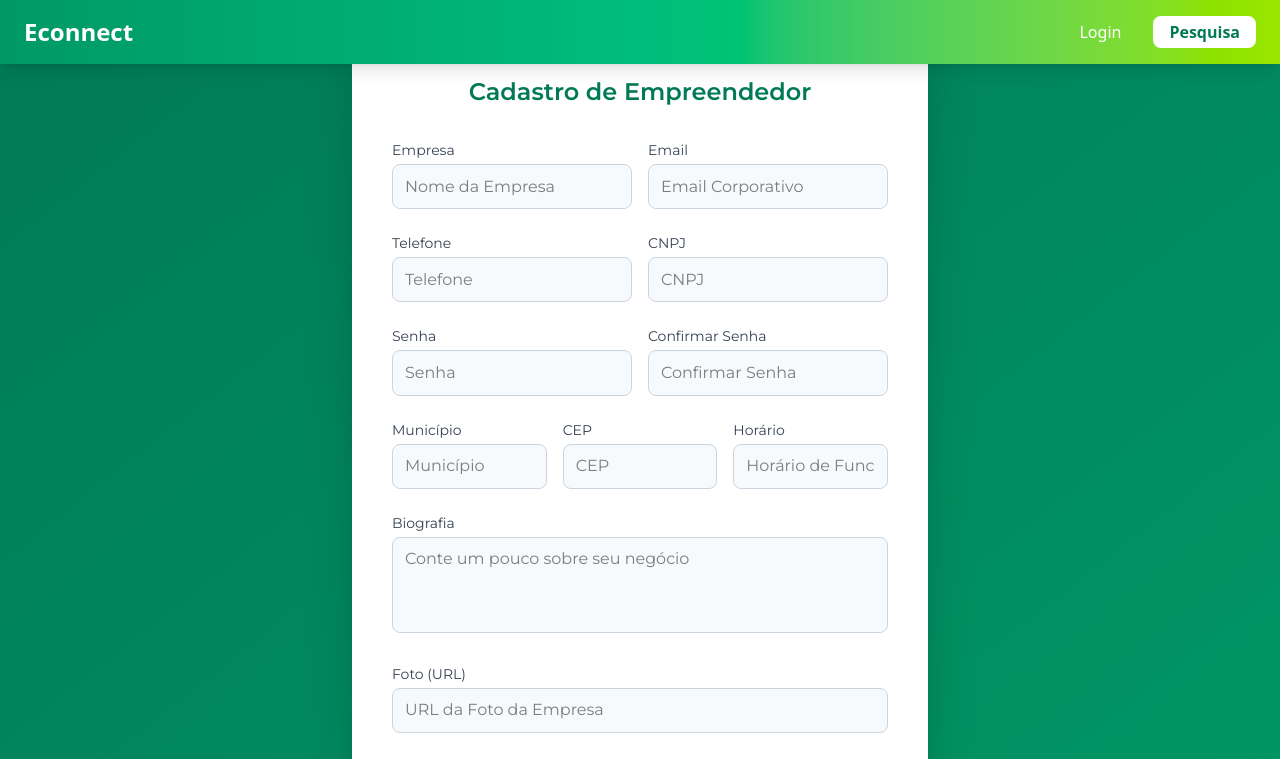
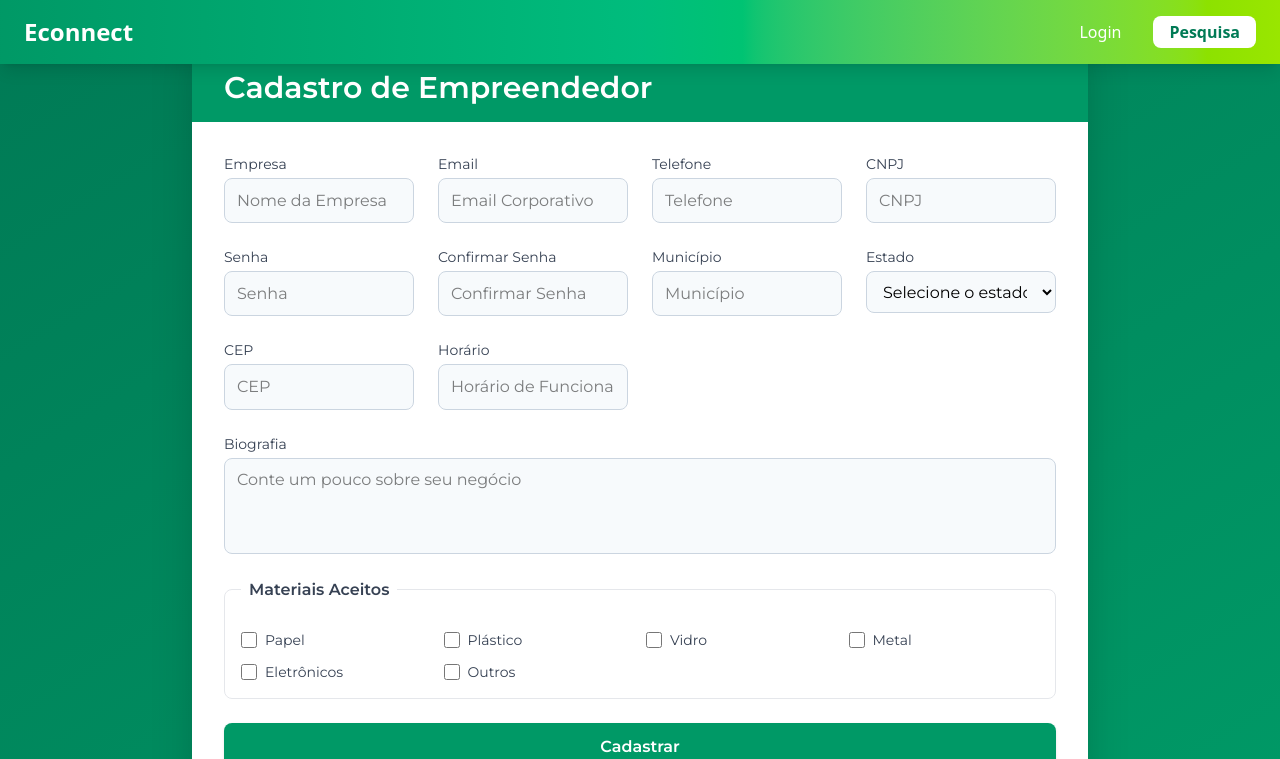
Before and after one commit to Rodrigo081pb/ECO-FINISH, an Angular app: page /cadastro in a window 1280 px wide. Shown: the top 759 px of the page. Built offline with nearby package versions, Linux system fonts and the light colour scheme.

Commit message:
Subindo teste de cadastro com formulario funcionando

```diff
--- a/db.json
+++ b/db.json
@@ -1,3 +1,22 @@
 {
-  "empreendedores": []
+  "empreendedores": [
+    {
+      "id": "a678",
+      "empresa": "Ecotest",
+      "email": "ecoteste@gmail.com",
+      "telefone": "81984423591",
+      "senha": "123efoda",
+      "municipio": "Camaragibe",
+      "cnpj": "95968559483859",
+      "cep": "96065-480",
+      "biografia": "",
+      "materiais": [
+        "Papel",
+        "Plástico",
+        "Eletrônicos",
+        "Vidro"
+      ],
+      "horario": "10 da manhã as 20 da noite"
+    }
+  ]
 }
--- a/package.json
+++ b/package.json
@@ -3,7 +3,7 @@
   "version": "0.0.0",
   "scripts": {
     "ng": "ng",
-    "start": "ng serve",
+    "iniciar": "ng serve",
     "build": "ng build",
     "watch": "ng build --watch --configuration development",
     "test": "ng test",
--- /dev/null
+++ b/proxy.conf.json
@@ -0,0 +1,8 @@
+{
+  "/api": {
+    "target": "http://localhost:3000",
+    "secure": false,
+    "changeOrigin": true,
+    "pathRewrite": { "^/api": "" }
+  }
+}
--- a/services/EmpreendedorService.service.ts
+++ b/services/EmpreendedorService.service.ts
@@ -13,14 +13,13 @@ export interface Empreendedor {
   cnpj: string;
   cep: string;
   biografia: string;
-  fotoUrl: string;
   materiais: string[];
   horario: string;
 }
 
 @Injectable({ providedIn: 'root' })
 export class EmpreendedorService {
-  private base = 'http://localhost:3000/api/empreendedores';
+  private base = 'http://localhost:3000/empreendedores';
   constructor(private http: HttpClient) {}
 
   criar(data: Empreendedor): Observable<Empreendedor> {
--- a/src/pages/cadastro/cadastro.component.css
+++ b/src/pages/cadastro/cadastro.component.css
@@ -6,7 +6,7 @@
   font-family: 'Montserrat', sans-serif;
 }
 
-/* Inputs */
+/* Inputs e selects */
 .input-field {
   width: 100%;
   padding: 0.6rem 0.75rem;
@@ -18,13 +18,13 @@
 .input-field:focus {
   outline: none;
   border-color: #10B981;
-  box-shadow: 0 0 0 3px rgba(16, 185, 129, 0.2);
+  box-shadow: 0 0 0 3px rgba(16,185,129,0.2);
 }
 
 /* Scrollbar customizado */
 .custom-scroll {
   scrollbar-width: thin;
-  scrollbar-color: rgba(255,255,255,0.3) transparent;
+  scrollbar-color: rgba(0,0,0,0.2) transparent;
 }
 .custom-scroll::-webkit-scrollbar {
   width: 6px;
@@ -33,11 +33,13 @@
   background: transparent;
 }
 .custom-scroll::-webkit-scrollbar-thumb {
-  background-color: rgba(255,255,255,0.3);
+  background-color: rgba(0,0,0,0.2);
   border-radius: 3px;
 }
 
-/* Pequeno ajuste para mobile estreito */
+/* Ajuste especial para telas muito estreitas */
 @media (max-width: 320px) {
-  .input-field { padding: 0.5rem 0.6rem; }
+  .input-field {
+    padding: 0.5rem 0.6rem;
+  }
 }
--- a/src/pages/cadastro/cadastro.component.html
+++ b/src/pages/cadastro/cadastro.component.html
@@ -1,106 +1,119 @@
 <!-- src/app/cadastro/cadastro.component.html -->
-<div class="min-h-screen flex items-center justify-center bg-gradient-to-br from-emerald-700 to-emerald-600 p-3">
-  <div class="bg-white dark:bg-gray-800 rounded-xl shadow-2xl w-full max-w-xl overflow-hidden">
-    <div class="px-6 py-8 sm:px-10 sm:py-10">
+<div class="h-screen flex items-center justify-center bg-gradient-to-br from-emerald-700 to-emerald-600 p-6">
+  <div class="w-full max-w-4xl bg-white dark:bg-gray-800 rounded-2xl shadow-2xl flex flex-col overflow-hidden">
+
     <br>
-      <h2 class="text-center text-2xl sm:text-2xl font-extrabold text-emerald-700 dark:text-lime-300 mb-8">
-        Cadastro de Empreendedor
-      </h2>
+    <br>
 
-      <form [formGroup]="cadastroForm" (ngSubmit)="onSubmit()" class="space-y-6">
-        <!-- Empresa + Email -->
-        <div class="grid grid-cols-1 md:grid-cols-2 gap-4">
-          <div>
-            <label class="block text-sm font-medium text-gray-700 dark:text-gray-300 mb-1">Empresa</label>
+    <!-- Cabeçalho -->
+    <header class="bg-emerald-600 dark:bg-emerald-700 px-8 py-4">
+      <h2 class="text-2xl sm:text-3xl font-bold text-white">Cadastro de Empreendedor</h2>
+    </header>
+
+    <!-- Conteúdo com scroll interno -->
+    <div class="p-8 overflow-y-auto custom-scroll max-h-[calc(100vh-8rem)]">
+      <form [formGroup]="cadastroForm" (ngSubmit)="onSubmit()"
+            class="grid grid-cols-1 sm:grid-cols-2 lg:grid-cols-4 gap-6">
+
+        <!-- Empresa -->
+        <div class="flex flex-col">
+          <label class="mb-1 text-sm font-medium text-gray-700 dark:text-gray-300">Empresa</label>
           <input formControlName="empresa" placeholder="Nome da Empresa" class="input-field" />
         </div>
-          <div>
-            <label class="block text-sm font-medium text-gray-700 dark:text-gray-300 mb-1">Email</label>
+
+        <!-- Email -->
+        <div class="flex flex-col">
+          <label class="mb-1 text-sm font-medium text-gray-700 dark:text-gray-300">Email</label>
           <input formControlName="email" type="email" placeholder="Email Corporativo" class="input-field" />
         </div>
+
+        <!-- Telefone -->
+        <div class="flex flex-col">
+          <label class="mb-1 text-sm font-medium text-gray-700 dark:text-gray-300">Telefone</label>
+          <input formControlName="telefone" placeholder="Telefone" class="input-field" />
         </div>
 
-        <!-- Telefone + CNPJ -->
-        <div class="grid grid-cols-1 md:grid-cols-2 gap-4">
-          <div>
-            <label class="block text-sm font-medium text-gray-700 dark:text-gray-300 mb-1">Telefone</label>
-            <input formControlName="telefone" placeholder="Telefone" class="input-field" />
-          </div>
-          <div>
-            <label class="block text-sm font-medium text-gray-700 dark:text-gray-300 mb-1">CNPJ</label>
+        <!-- CNPJ -->
+        <div class="flex flex-col">
+          <label class="mb-1 text-sm font-medium text-gray-700 dark:text-gray-300">CNPJ</label>
           <input formControlName="cnpj" placeholder="CNPJ" class="input-field" />
         </div>
+
+        <!-- Senha -->
+        <div class="flex flex-col">
+          <label class="mb-1 text-sm font-medium text-gray-700 dark:text-gray-300">Senha</label>
+          <input formControlName="senha" type="password" placeholder="Senha" class="input-field" />
         </div>
 
-        <!-- Senha + Confirmar Senha -->
-        <div class="grid grid-cols-1 md:grid-cols-2 gap-4">
-          <div>
-            <label class="block text-sm font-medium text-gray-700 dark:text-gray-300 mb-1">Senha</label>
-            <input formControlName="senha" type="password" placeholder="Senha" class="input-field" />
-          </div>
-          <div>
-            <label class="block text-sm font-medium text-gray-700 dark:text-gray-300 mb-1">Confirmar Senha</label>
+        <!-- Confirmar Senha -->
+        <div class="flex flex-col">
+          <label class="mb-1 text-sm font-medium text-gray-700 dark:text-gray-300">Confirmar Senha</label>
           <input formControlName="confirmarSenha" type="password" placeholder="Confirmar Senha" class="input-field" />
         </div>
+
+        <!-- Município -->
+        <div class="flex flex-col">
+          <label class="mb-1 text-sm font-medium text-gray-700 dark:text-gray-300">Município</label>
+          <input formControlName="municipio" placeholder="Município" class="input-field" />
         </div>
 
-        <!-- Município + CEP + Horário -->
-        <div class="grid grid-cols-1 lg:grid-cols-3 gap-4">
-          <div>
-            <label class="block text-sm font-medium text-gray-700 dark:text-gray-300 mb-1">Município</label>
-            <input formControlName="municipio" placeholder="Município" class="input-field" />
+        <!-- Estado -->
+        <div class="flex flex-col">
+          <label class="mb-1 text-sm font-medium text-gray-700 dark:text-gray-300">Estado</label>
+          <select formControlName="estado" class="input-field">
+            <option value="" disabled selected>Selecione o estado</option>
+            <option *ngFor="let uf of estados" [value]="uf.sigla">{{ uf.nome }}</option>
+          </select>
         </div>
-          <div>
-            <label class="block text-sm font-medium text-gray-700 dark:text-gray-300 mb-1">CEP</label>
+
+        <!-- CEP -->
+        <div class="flex flex-col">
+          <label class="mb-1 text-sm font-medium text-gray-700 dark:text-gray-300">CEP</label>
           <input formControlName="cep" placeholder="CEP" class="input-field" />
         </div>
-          <div>
-            <label class="block text-sm font-medium text-gray-700 dark:text-gray-300 mb-1">Horário</label>
+
+        <!-- Horário -->
+        <div class="flex flex-col">
+          <label class="mb-1 text-sm font-medium text-gray-700 dark:text-gray-300">Horário</label>
           <input formControlName="horario" placeholder="Horário de Funcionamento" class="input-field" />
         </div>
+
+        <!-- Biografia (2 colunas em sm+, 4 em lg+) -->
+        <div class="col-span-1 sm:col-span-2 lg:col-span-4 flex flex-col">
+          <label class="mb-1 text-sm font-medium text-gray-700 dark:text-gray-300">Biografia</label>
+          <textarea formControlName="biografia"
+                    rows="4"
+                    placeholder="Conte um pouco sobre seu negócio"
+                    class="input-field resize-none h-24"></textarea>
         </div>
 
-        <!-- Biografia -->
-        <div>
-          <label class="block text-sm font-medium text-gray-700 dark:text-gray-300 mb-1">Biografia</label>
-          <textarea formControlName="biografia" rows="4" placeholder="Conte um pouco sobre seu negócio" class="input-field resize-none h-24"></textarea>
-        </div>
-
-        <!-- Foto URL -->
-        <div>
-          <label class="block text-sm font-medium text-gray-700 dark:text-gray-300 mb-1">Foto (URL)</label>
-          <input formControlName="fotoUrl" placeholder="URL da Foto da Empresa" class="input-field" />
-        </div>
-
-        <!-- Materiais Aceitos -->
-        <fieldset class="border border-gray-200 dark:border-gray-700 rounded-lg p-4">
+        <!-- Materiais Aceitos (full width) -->
+        <fieldset class="col-span-full border border-gray-200 dark:border-gray-700 rounded-lg p-4">
           <legend class="px-2 font-semibold text-gray-700 dark:text-gray-300">Materiais Aceitos</legend>
           <div class="grid grid-cols-2 sm:grid-cols-3 lg:grid-cols-4 gap-3 mt-3">
             <label *ngFor="let m of materiaisList" class="flex items-center space-x-2 cursor-pointer">
-              <input
-                #checkbox
-                type="checkbox"
+              <input #checkbox type="checkbox"
                      (change)="toggleMaterial(m, checkbox.checked)"
-                class="h-4 w-4 text-emerald-600 border-gray-300 rounded focus:ring-emerald-500"
-              />
+                     class="h-4 w-4 text-emerald-600 border-gray-300 rounded focus:ring-emerald-500"/>
               <span class="text-gray-700 dark:text-gray-300 text-sm">{{ m }}</span>
             </label>
           </div>
         </fieldset>
 
-        <!-- Botão de Submit -->
-        <button
-          type="submit"
+        <!-- Botão de Submit (full width) -->
+        <button type="submit"
                 [disabled]="loading"
-          class="w-full py-3 bg-emerald-600 hover:bg-emerald-700 text-white font-semibold rounded-lg
-                 shadow focus:outline-none focus:ring-2 focus:ring-emerald-500 transition disabled:opacity-50"
-        >
+                class="col-span-full py-3 bg-emerald-600 hover:bg-emerald-700 text-white font-semibold
+                       rounded-lg shadow focus:outline-none focus:ring-2 focus:ring-emerald-500 transition
+                       disabled:opacity-50">
           {{ loading ? 'Cadastrando...' : 'Cadastrar' }}
         </button>
 
-        <!-- Mensagens -->
-        <p *ngIf="errorMsg" class="text-center text-sm text-red-500">{{ errorMsg }}</p>
-        <p *ngIf="sucesso" class="text-center text-sm text-green-500">Obrigado por se cadastrar! Redirecionando…</p>
+        <!-- Mensagens (full width) -->
+        <p *ngIf="errorMsg" class="col-span-full text-center text-sm text-red-500">{{ errorMsg }}</p>
+        <p *ngIf="sucesso"   class="col-span-full text-center text-sm text-green-500">
+          Obrigado por se cadastrar! Redirecionando…
+        </p>
       </form>
     </div>
   </div>
--- a/src/pages/cadastro/cadastro.component.ts
+++ b/src/pages/cadastro/cadastro.component.ts
@@ -1,9 +1,13 @@
-// src/app/cadastro/cadastro.component.ts
 import { Component, OnInit } from '@angular/core';
 import { CommonModule } from '@angular/common';
 import { ReactiveFormsModule, FormBuilder, FormGroup, Validators } from '@angular/forms';
+import { RouterModule, Router } from '@angular/router';
 import { EmpreendedorService } from '../../../services/EmpreendedorService.service';
-import { RouterModule, Router } from '@angular/router';
+
+interface Estado {
+  sigla: string;
+  nome: string;
+}
 
 @Component({
   selector: 'app-cadastro',
@@ -14,7 +18,37 @@ import { RouterModule, Router } from '@angular/router';
 })
 export class CadastroComponent implements OnInit {
   cadastroForm: FormGroup;
-  materiaisList = ['Papel','Plástico','Vidro','Metal','Eletrônicos','Outros'];
+  materiaisList = ['Papel', 'Plástico', 'Vidro', 'Metal', 'Eletrônicos', 'Outros'];
+  estados: Estado[] = [
+    { sigla: 'AC', nome: 'Acre' },
+    { sigla: 'AL', nome: 'Alagoas' },
+    { sigla: 'AP', nome: 'Amapá' },
+    { sigla: 'AM', nome: 'Amazonas' },
+    { sigla: 'BA', nome: 'Bahia' },
+    { sigla: 'CE', nome: 'Ceará' },
+    { sigla: 'DF', nome: 'Distrito Federal' },
+    { sigla: 'ES', nome: 'Espírito Santo' },
+    { sigla: 'GO', nome: 'Goiás' },
+    { sigla: 'MA', nome: 'Maranhão' },
+    { sigla: 'MT', nome: 'Mato Grosso' },
+    { sigla: 'MS', nome: 'Mato Grosso do Sul' },
+    { sigla: 'MG', nome: 'Minas Gerais' },
+    { sigla: 'PA', nome: 'Pará' },
+    { sigla: 'PB', nome: 'Paraíba' },
+    { sigla: 'PR', nome: 'Paraná' },
+    { sigla: 'PE', nome: 'Pernambuco' },
+    { sigla: 'PI', nome: 'Piauí' },
+    { sigla: 'RJ', nome: 'Rio de Janeiro' },
+    { sigla: 'RN', nome: 'Rio Grande do Norte' },
+    { sigla: 'RS', nome: 'Rio Grande do Sul' },
+    { sigla: 'RO', nome: 'Rondônia' },
+    { sigla: 'RR', nome: 'Roraima' },
+    { sigla: 'SC', nome: 'Santa Catarina' },
+    { sigla: 'SP', nome: 'São Paulo' },
+    { sigla: 'SE', nome: 'Sergipe' },
+    { sigla: 'TO', nome: 'Tocantins' },
+  ];
+
   loading = false;
   sucesso = false;
   errorMsg = '';
@@ -31,10 +65,10 @@ export class CadastroComponent implements OnInit {
       senha:          ['', [Validators.required, Validators.minLength(6)]],
       confirmarSenha: ['', Validators.required],
       municipio:      ['', Validators.required],
+      estado:         ['', Validators.required],
       cnpj:           ['', Validators.required],
       cep:            ['', Validators.required],
       biografia:      [''],
-      fotoUrl:        ['', Validators.required],
       materiais:      [[], Validators.required],
       horario:        ['', Validators.required]
     }, { validators: this.senhasIguais });
@@ -48,9 +82,6 @@ export class CadastroComponent implements OnInit {
     return s === c ? null : { mismatch: true };
   }
 
-  /**
-   * Adiciona ou remove material do array 'materiais' de forma segura.
-   */
   toggleMaterial(material: string, checked: boolean): void {
     const control = this.cadastroForm.get('materiais');
     if (!control) return;
@@ -63,16 +94,24 @@ export class CadastroComponent implements OnInit {
   }
 
   onSubmit(): void {
-    if (this.cadastroForm.invalid) return;
+    this.cadastroForm.markAllAsTouched();
+    console.log('Form válido?', this.cadastroForm.valid, this.cadastroForm.value);
+    if (this.cadastroForm.invalid) {
+      console.warn('Formulário inválido, abortando submit');
+      return;
+    }
+
     this.loading = true;
     const data = { ...this.cadastroForm.value };
     delete data.confirmarSenha;
+
     this.empreService.criar(data).subscribe({
-      next: () => {
-        this.sucesso = true;
-        setTimeout(() => this.router.navigate(['/home-empreendedor']), 2000);
+      next: (res) => {
+        console.log('Conta criada com sucesso:', res);
+        this.router.navigate(['/']);
       },
-      error: () => {
+      error: (err) => {
+        console.error('Erro ao criar conta:', err);
         this.errorMsg = 'Falha ao cadastrar. Tente novamente.';
         this.loading = false;
       }
```
Lines whose indentation alone changed are shown as unchanged.
